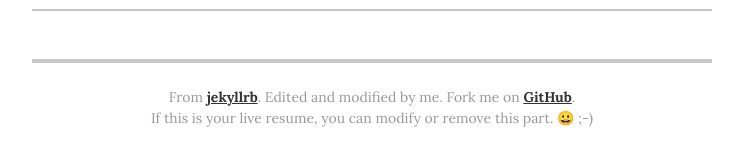
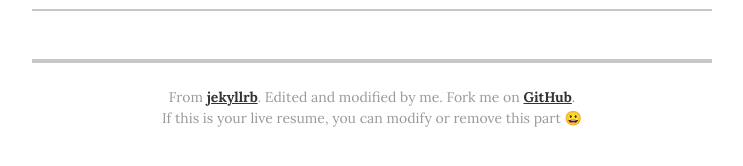
Before and after one commit to ttariqaziz/ttariqaziz.github.io, a Jekyll site: the page built from index.html, in a window 1280 px wide and 900 px high, scrolled down 2155 px. Shown: the part 723-889 px from the top of the window, without its empty margins (268-1011 px from the left). Built offline with Jekyll 4.4.1, drawn with Linux system fonts in a browser that asks for light colours.

Commit message:
Update resume.html

```diff
--- a/_layouts/resume.html
+++ b/_layouts/resume.html
@@ -233,7 +233,7 @@
 
       <footer class="page-footer">
         <p class="footer-line">From <a href="https://jekyllrb.com/">jekyllrb</a>. Edited and modified by me. Fork me on <a href="https://github.com/ttariqaziz/ttariqaziz.github.io">GitHub</a>.</p>
-        <p class="footer-line">If this is your live resume, you can modify or remove this part. &#128512 ;-)</p>
+        <p class="footer-line">If this is your live resume, you can modify or remove this part &#128512 </p>
       </footer>
 
     </div>
```
